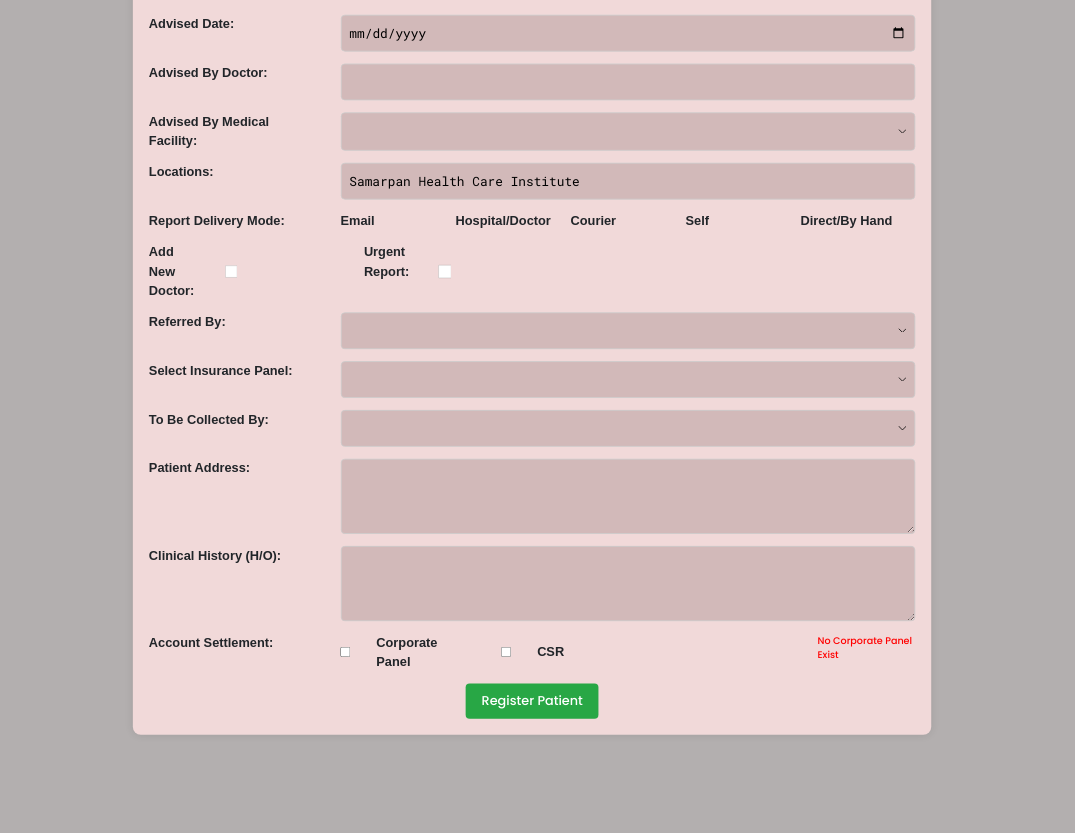
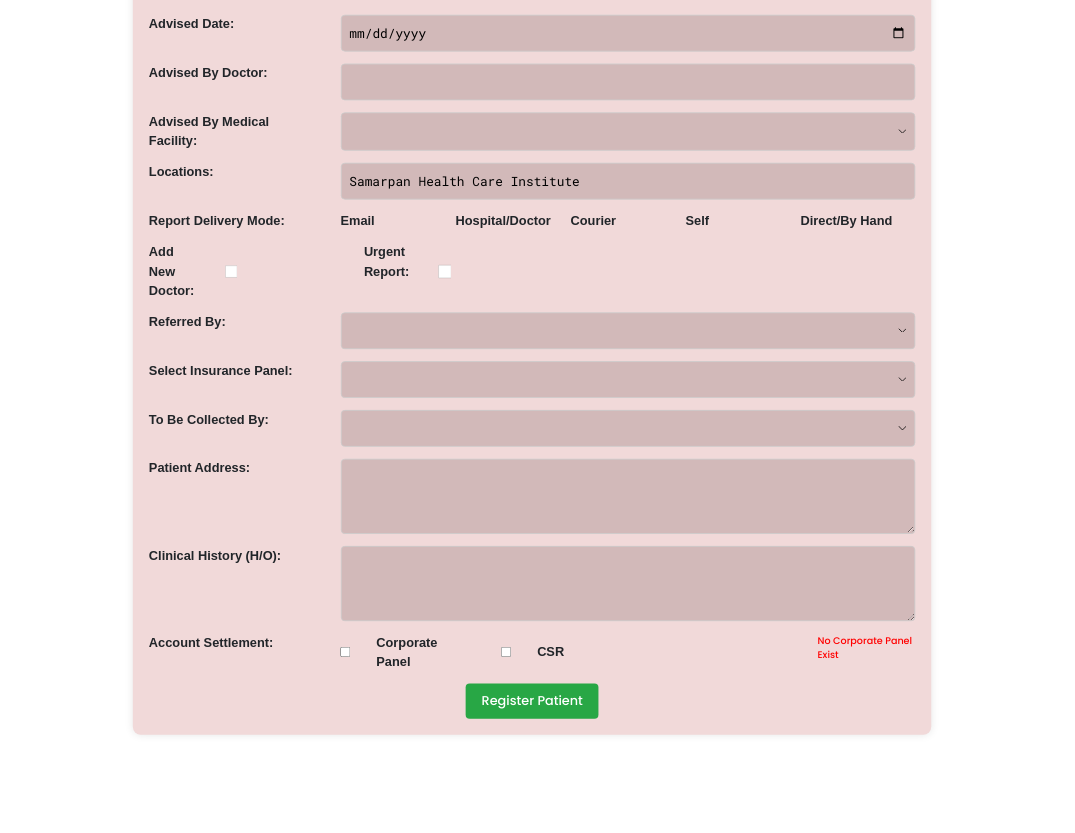
Before and after one commit to Abhinavsingh18/mypath, a plain HTML site: page adviseinvestigation.html in a window 1280 px wide. Shown: the part 152-985 px from the top of the page, without its empty margins (108-1183 px from the left). Drawn offline with nearby package versions, Linux system fonts and the light colour scheme.

Commit message:
first commit

```diff
--- a/adviseinvestigation.html
+++ b/adviseinvestigation.html
@@ -22,7 +22,7 @@
       }
 
       body {
-        background-color: #b3afaf;
+
         display: flex;
         justify-content: center;
         align-items: center;
```
